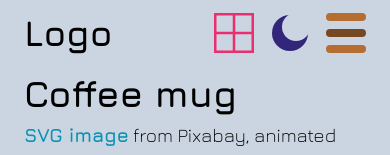
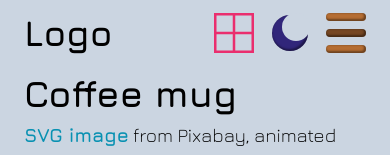
Before and after one commit to LTeemu/Thesis, a Next.js app: page / in a window 390 px wide. Shown: the top 155 px of the page. Built offline with nearby package versions, Linux system fonts and the light colour scheme.

Commit message:
Improved buttons

```diff
--- a/components/Darkbtn.js
+++ b/components/Darkbtn.js
@@ -30,7 +30,7 @@ const Darkbtn = () => {
 	return (
 		<div id='darkbtn_container' className='cursor-pointer flex flex-col relative h-[40px] w-[40px] m-auto items-center justify-center'
 			onClick={() => theme === 'dark' ? setTheme('light') : setTheme('dark')}>
-			<span className={'w-[40%] h-[40%] bg-[#e3b566] rounded-[50%]'} id='sun'></span>
+			<span className={'w-[40%] h-[40%] bg-[#e3b566] rounded-[50%] shadow-[inset_-1px_-1px_2px_1px_rgba(0,0,0,0.4)]'} id='sun'></span>
 			<span className='h-[9%] w-[15%] absolute opacity-1' id='sun-shadow1'></span>
 			<span className='h-[9%] w-[15%] absolute opacity-1' id='sun-shadow2'></span>
 			<span className='h-[9%] w-[15%] absolute opacity-1' id='sun-shadow3'></span>
--- a/components/Hamburger.js
+++ b/components/Hamburger.js
@@ -21,9 +21,9 @@ const Hamburger = ({ navOpen, setNavOpen }) => {
   return (
     //xPercent:-50, left:"50%", yPercent:-50, top:"50%", position: "absolute"
     <div id='burger_container' className='cursor-pointer flex flex-col relative h-[40px] w-[40px] justify-center my-auto md:hidden' onClick={() => setNavOpen(!navOpen)}>
-      <span id='burger_top' className='absolute w-full top-[0%] bg-[#b56d32] rounded-md h-1/5'></span>
-      <span id='burger_middle' className='absolute w-full bg-[#764723] rounded-md h-1/5'></span>
-      <span id='burger_bottom' className='absolute w-full bottom-[0%]  bg-[#b56d32] rounded-md h-1/5'></span>
+      <span id='burger_top' className='absolute w-full top-[0%] bg-[#b56d32] rounded-md h-1/5 shadow-[inset_-1px_-1px_2px_1px_rgba(0,0,0,0.4)]'></span>
+      <span id='burger_middle' className='absolute w-full bg-[#764723] rounded-md h-1/5 shadow-[inset_-1px_-1px_2px_1px_rgba(0,0,0,0.4)]'></span>
+      <span id='burger_bottom' className='absolute w-full bottom-[0%]  bg-[#b56d32] rounded-md h-1/5 shadow-[inset_-1px_-1px_2px_1px_rgba(0,0,0,0.4)]'></span>
     </div>
   )
 }
--- a/components/HamburgerNav.js
+++ b/components/HamburgerNav.js
@@ -11,19 +11,20 @@ const HamburgerNav = ({ navOpen, setNavOpen }) => {
   useEffect(() => {
     navTL.current = gsap.timeline({ defaults: { ease: Linear } })
     navTL.current
-      .fromTo('#navContainer', { opacity: 0, height: 0 }, { opacity: 1, duration: 1, height: 'auto' })
-      .fromTo('#linkContainer a', { opacity: 0, y: 20 }, { opacity: 1, stagger: 0.15, duration: 0.3, y: 0, ease: Back.easeOut.config(4) }, '<+0.15')
+      .fromTo('#navContainer', { display: 'none' }, { display: 'block' })
+      .fromTo('#navContainer', { height: 0 }, { duration: 1.8, height: 'auto' }, '<')
+      .fromTo('#linkContainer a', { opacity: 0, y: 10 }, { opacity: 1, stagger: 0.3, duration: 0.3, y: 0, ease: Back.easeOut.config(4) }, '<+0.3')
   }, [])
 
   useEffect(() => {
-    navOpen ? navTL.current.timeScale(1).play() : navTL.current.timeScale(2).reverse()
+    navOpen ? navTL.current.timeScale(1.2).play() : navTL.current.timeScale(2.4).reverse()
   }, [navOpen])
 
   return (
     <>
       <Hamburger navOpen={navOpen} setNavOpen={setNavOpen} />
       <div
-        className={`z-50 absolute mt-[50px] right-6 w-max md:hidden dark:bg-slate-900  bg-slate-200 border-2 border-slate-500 opacity-0 rounded-2xl ${navOpen ? 'pointer-events-auto' : 'pointer-events-none'}`}
+        className={`z-50 absolute mt-[50px] right-6 w-max md:hidden dark:bg-slate-900 bg-slate-200 shadow-[inset_0_0_10px_1px_rgba(0,0,0,0.5)] rounded-2xl hidden ${navOpen ? 'pointer-events-auto' : 'pointer-events-none'} `}
         id="navContainer"
       >
         <div className="flex flex-col p-4 text-xl my-children" id='linkContainer'>
--- a/components/ScrollTop.js
+++ b/components/ScrollTop.js
@@ -21,11 +21,12 @@ const ScrollTop = () => {
 
 	return (
 		scrollY > 300 && (
-			<AiOutlineRocket
-				size={50}
-				className='z-40 p-[3px] text-slate-100 fixed bottom-0 right-0 bg-gray-900 cursor-pointer dark:bg-slate-900 bg-opacity-60 dark:bg-opacity-60 rounded-tl-xl'
-				onClick={() => gsap.to(window, { duration: 0, scrollTo: 0 })}
-			/>
+			<div className='fixed bottom-0 right-0 z-40 p-1 shadow-[inset_2px_2px_1px_1px_rgba(0,0,0,0.4)] bg-gray-900 cursor-pointer text-slate-100 dark:bg-slate-900 bg-opacity-70 rounded-tl-xl'>
+				< AiOutlineRocket
+					size={50}
+					onClick={() => gsap.to(window, { duration: 0, scrollTo: 0 })}
+				/>
+			</div >
 		)
 	)
 }
--- a/pages/404.js
+++ b/pages/404.js
@@ -7,11 +7,11 @@ const custom404 = () => {
     <div className='flex flex-col items-center h-[calc(100vh_-_66px_-_59.2px)]'>
       <Head><title>{'TL - 404'}</title></Head>
       <h2>This page doesn&apos;t exist</h2>
-      <div className='relative w-screen max-w-lg'>
+      <div className='relative w-full h-full'>
         <Image
           src={'/static/images/oops-gbb906866a_1280-removebg-preview-min.png'}
           alt='404 Note'
-          layout='responsive'
+          layout='fill'
           objectFit='contain'
           width='100%'
           height='100%'
```
